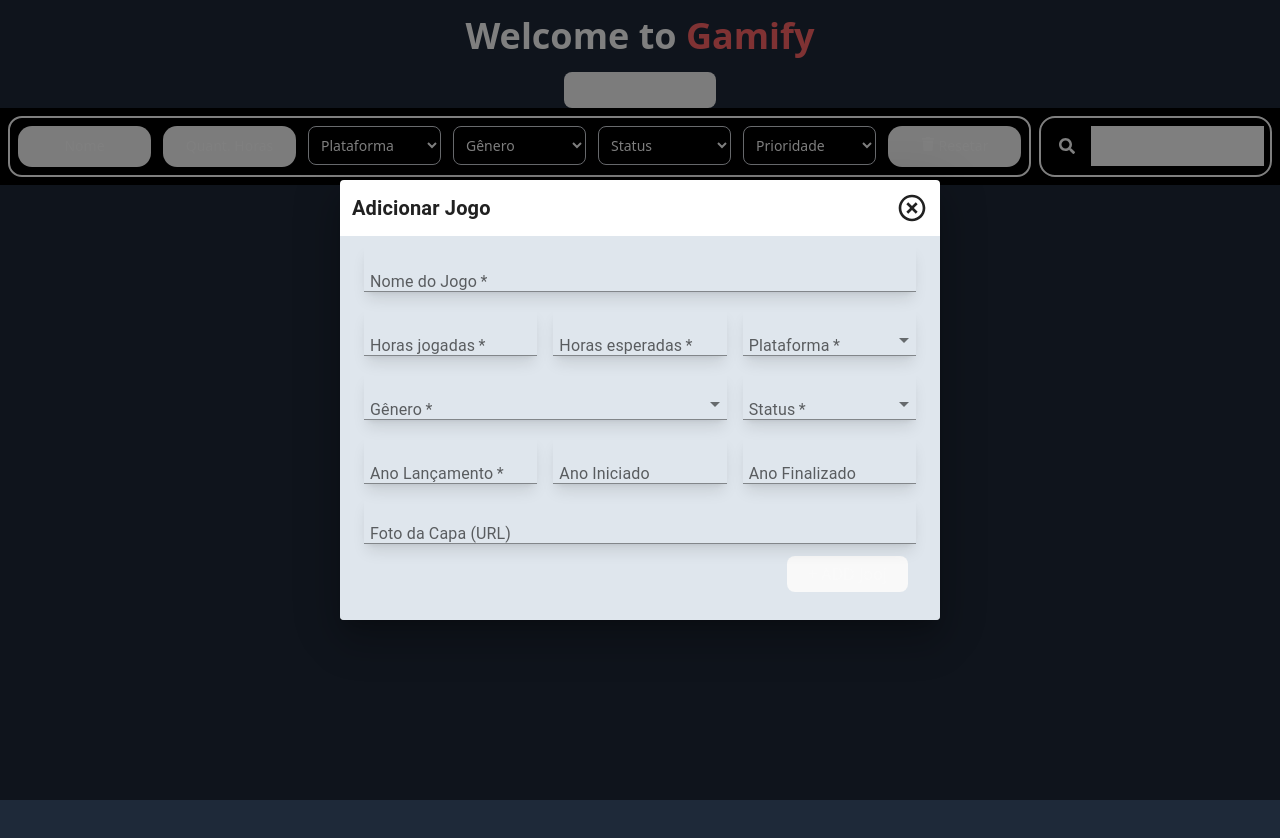
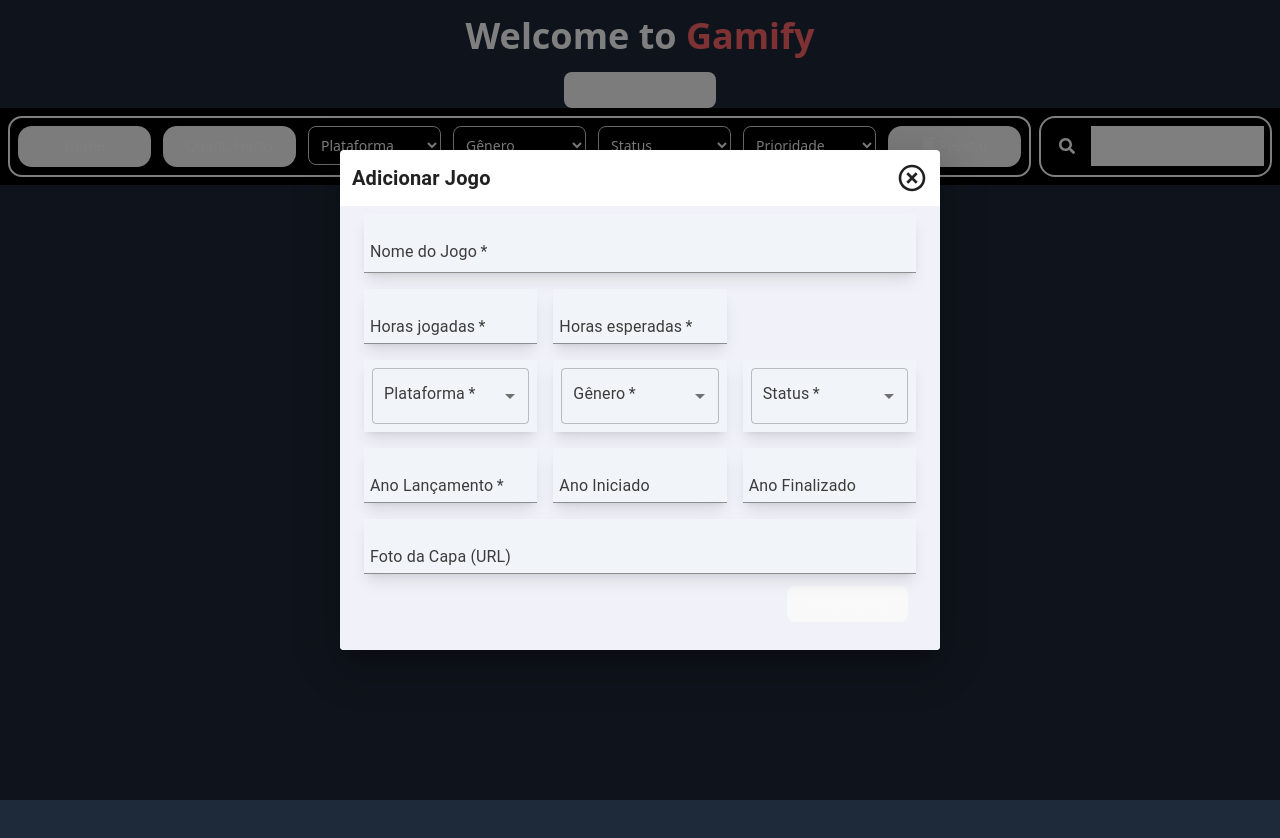
Before and after one commit to EuripedesSimoes/game-proj, a React (Vite) app in the folder front-end/: page / in a window 1280 px wide. Both pictures are taken after typing "Sample" into the empty fields and a click on the button "Adicionar Jogo". Shown: the top 838 px of the page. Built offline with nearby package versions, Linux system fonts and the light colour scheme; data requests are answered from the project's data file.

Commit message:
feature: Melhorias na Modal com os Selects - 26/11/25

```diff
--- a/front-end/package.json
+++ b/front-end/package.json
@@ -14,6 +14,7 @@
     "@emotion/react": "^11.14.0",
     "@emotion/styled": "^11.14.1",
     "@mui/material": "^7.3.5",
+    "@radix-ui/react-select": "^2.2.6",
     "@radix-ui/react-slot": "^1.2.3",
     "@tailwindcss/vite": "^4.1.14",
     "@tanstack/react-query": "^5.90.3",
--- a/front-end/src/components/modalAddJogo.tsx
+++ b/front-end/src/components/modalAddJogo.tsx
@@ -1,11 +1,20 @@
-import { useState } from 'react'
+import { useState, type SetStateAction } from 'react'
 import { Button } from "@/components/ui/button"
-import { Dialog, DialogActions, DialogContent, DialogContentText, DialogTitle, MenuItem } from '@mui/material';
+import { Dialog, DialogActions, DialogContent, DialogContentText, DialogTitle, FormControl, InputLabel, MenuItem } from '@mui/material';
 import TextField from '@mui/material/TextField';
 import { useQueryClient } from '@tanstack/react-query';
 import API from '@/services/gameApiServices';
 // import { FaRegWindowClose } from 'react-icons/fa';
 import { RiCloseCircleLine } from "react-icons/ri";
+import {
+    Select,
+    SelectContent,
+    SelectGroup,
+    SelectItem,
+    SelectLabel,
+    SelectTrigger,
+    SelectValue,
+} from "@/components/ui/select"
 
 
 type GamePayload2 = {
@@ -178,19 +187,34 @@
             <h3 className='text-4xl p-4 text-white font-bold'>Welcome to <span className='font-bold text-4xl text-red-400'>Gamify</span></h3>
             <Button onClick={handleClickOpen}>Adicionar Jogo</Button>
 
-            <Dialog open={open} onClose={handleClose}>
+            <Dialog open={open} onClose={handleClose} className=''
+                sx={{
+                    input: { color: '#f1f5f9' },
+                    label: { color: '#3c3c3c' }
+                }}
+            >
                 <DialogTitle sx={{ m: 0, p: 1.5, fontWeight: "bold" }} >
-                    <div className='flex justify-between items-centerr'>
+                    <div className='flex justify-between items-center'>
                         Adicionar Jogo
-                        <span onClick={handleClose} className='bg-none hover:cursor-pointer'>
+                        <span onClick={handleClose} className='hover:cursor-pointer'>
                             <RiCloseCircleLine className='h-8 w-8  hover:size-10' />
                         </span>
                     </div>
                 </DialogTitle>
-                <DialogContent className='bg-slate-300/60'>
+                <DialogContent className='bg-[#f1f2f9]'>
                     <form action="" onSubmit={handleSubmit} id="subscription-form" className=''>
+
                         <TextField
                             className='shadow-lg my-1'
+                            sx={{
+                                backgroundColor: '#f1f5f9', // equivalente ao bg-slate-800 2c2c2c
+                                input: { color: '#3c3c3c', px: 1, py: 1.2 }, // text-slate-100 #cecbce
+                                '& .MuiOutlinedInput-root': {
+                                    // '& fieldset': { borderColor: '#334155' }, // border-slate-700
+                                    '&:hover fieldset': { borderColor: '#64748b' }, // hover border
+                                    '&.Mui-focused fieldset': { borderColor: '#6366f1' }, // focus border-indigo-500
+                                },
+                            }}
                             // autoFocus
                             required
                             fullWidth
@@ -203,10 +227,14 @@
                             value={addjogo}
                             onChange={(e) => { setAddjogo(e.target.value) }}
                         />
-
                         <div className='grid grid-cols-3 gap-4 my-1'>
                             <TextField
                                 className='shadow-lg'
+                                sx={{
+                                    backgroundColor: '#f1f5f9', // equivalente ao bg-slate-800
+                                    input: { color: '#3c3c3c', p: 1 }, // text-slate-100
+
+                                }}
                                 // autoFocus
                                 required
                                 margin="dense"
@@ -220,6 +248,11 @@
                             />
                             <TextField
                                 className='shadow-lg'
+                                sx={{
+                                    backgroundColor: '#f1f5f9', // equivalente ao bg-slate-800
+                                    input: { color: '#3c3c3c', p: 1 }, // text-slate-100
+
+                                }}
                                 // autoFocus
                                 required
                                 margin="dense"
@@ -231,45 +264,79 @@
                                 value={hours_expected}
                                 onChange={(e) => { setHours_expected(parseInt(e.target.value)) }}
                             />
+                        </div>
+
+                        <div className='grid grid-cols-3 gap-4 my-1'>
                             <TextField
-                                className='shadow-lg'
-                                // autoFocus
+                                className='shadow-lg  placeholder:text-white'
+                                sx={{
+                                    backgroundColor: '#f1f5f9',
+                                    '& .MuiInputBase-input': {
+                                        color: '#3c3c3c', // texto do input
+                                    },
+                                    p: 1,
+                                }}
                                 required
                                 select
                                 id="platform"
                                 name="platform"
                                 label="Plataforma"
                                 margin="dense"
-                                variant="standard"
+                                variant="outlined"
                                 value={platform} onChange={(e) => { setPlatform(e.target.value) }}
                             >
                                 {allPlatforms.map((plats) => (
-                                    <MenuItem key={plats.value} value={plats.value}>
+                                    <MenuItem key={plats.value} value={plats.value}
+                                        sx={{
+                                            color: 'black',
+                                            '&:hover': {
+                                                backgroundColor: '#f1f5f9',
+                                            },
+                                        }}
+                                    >
                                         {plats.label}
                                     </MenuItem>
                                 )
                                 )}
                             </TextField>
-                        </div>
-
-                        <div className='grid grid-cols-3 gap-4 my-1'>
                             <TextField
-                                className='shadow-lg col-span-2'
-                                // className='shadow-lg '
-                                // autoFocus
+                                className='shadow-lg'
+                                sx={{
+                                    backgroundColor: '#f1f5f9',
+                                    //input: { color: '#3c3c3c' }, // text-slate-100
+                                    p: 1
+                                }}
+                                SelectProps={{
+                                    MenuProps: {
+                                        PaperProps: {
+                                            sx: {
+                                                backgroundColor: '#1c1c1c', // fundo do container
+                                                borderRadius: '4px',
+                                                padding: '2px',
+                                                margin: '1px'
+                                            },
+                                        },
+                                    },
+                                }}
                                 required
                                 select
                                 margin="dense"
-                                id="ganre"
+                                id="genre"
                                 name="genre"
                                 label="Gênero"
                                 type="text"
-                                variant="standard"
+                                variant="outlined"
                                 value={genre} onChange={(e) => { setGenre(e.target.value) }}
                             >
                                 {
                                     allGenres.map((genre) => (
-                                        <MenuItem key={genre.value} value={genre.value}>
+                                        <MenuItem key={genre.value} value={genre.value} sx={{
+                                            backgroundColor: '#1c1c1c',
+                                            color: '#f1f5f9',
+                                            '&:hover': {
+                                                backgroundColor: '#2b2b2b',
+                                            },
+                                        }}>
                                             {genre.label}
                                         </MenuItem>
                                     ))
@@ -277,6 +344,11 @@
                             </TextField>
                             <TextField
                                 className='shadow-lg'
+                                sx={{
+                                    backgroundColor: '#f1f5f9', // equivalente ao bg-slate-800
+                                    input: { color: '#3c3c3c' }, // text-slate-100
+                                    p: 1
+                                }}
                                 // autoFocus
                                 required
                                 select
@@ -284,7 +356,7 @@
                                 id="status"
                                 name="status"
                                 label="Status"
-                                variant="standard"
+                                variant="outlined"
                                 value={status} onChange={(e) => { setStatus(e.target.value) }}
                             >
                                 {allStatus.map((status) => (
@@ -296,9 +368,14 @@
                             </TextField>
                         </div>
 
-                        <div className='grid grid-cols-3 gap-4'>
+                        <div className='grid grid-cols-3 gap-4 my-1'>
                             <TextField
                                 className='shadow-lg'
+                                sx={{
+                                    backgroundColor: '#f1f5f9', // equivalente ao bg-slate-800
+                                    input: { color: '#3c3c3c', p: 1 }, // text-slate-100
+
+                                }}
                                 // autoFocus
                                 required
                                 margin="dense"
@@ -311,6 +388,11 @@
                             />
                             <TextField
                                 className='shadow-lg'
+                                sx={{
+                                    backgroundColor: '#f1f5f9', // equivalente ao bg-slate-800
+                                    input: { color: '#3c3c3c', p: 1 }, // text-slate-100
+
+                                }}
                                 // autoFocus
                                 margin="dense"
                                 id="year_started"
@@ -322,6 +404,11 @@
                             />
                             <TextField
                                 className='shadow-lg'
+                                sx={{
+                                    backgroundColor: '#f1f5f9', // equivalente ao bg-slate-800
+                                    input: { color: '#3c3c3c', p: 1 }, // text-slate-100
+
+                                }}
                                 // autoFocus
                                 margin="dense"
                                 id="year_finished"
@@ -335,6 +422,15 @@
 
                         <TextField
                             className='shadow-lg'
+                            sx={{
+                                backgroundColor: '#f1f5f9', // equivalente ao bg-slate-800
+                                input: { color: '#3c3c3c', p: 1 }, // text-slate-100
+                                '& .MuiOutlinedInput-root': {
+                                    '& fieldset': { borderColor: '#334155' }, // border-slate-700
+                                    '&:hover fieldset': { borderColor: '#64748b' }, // hover border
+                                    '&.Mui-focused fieldset': { borderColor: '#6366f1' }, // focus border-indigo-500
+                                },
+                            }}
                             margin="dense"
                             fullWidth
                             id="background_image"
```
Also changed, not shown: front-end/data/db.json (+13 -0 lines), 1 other file (tests, documents, lock files or other folders).
